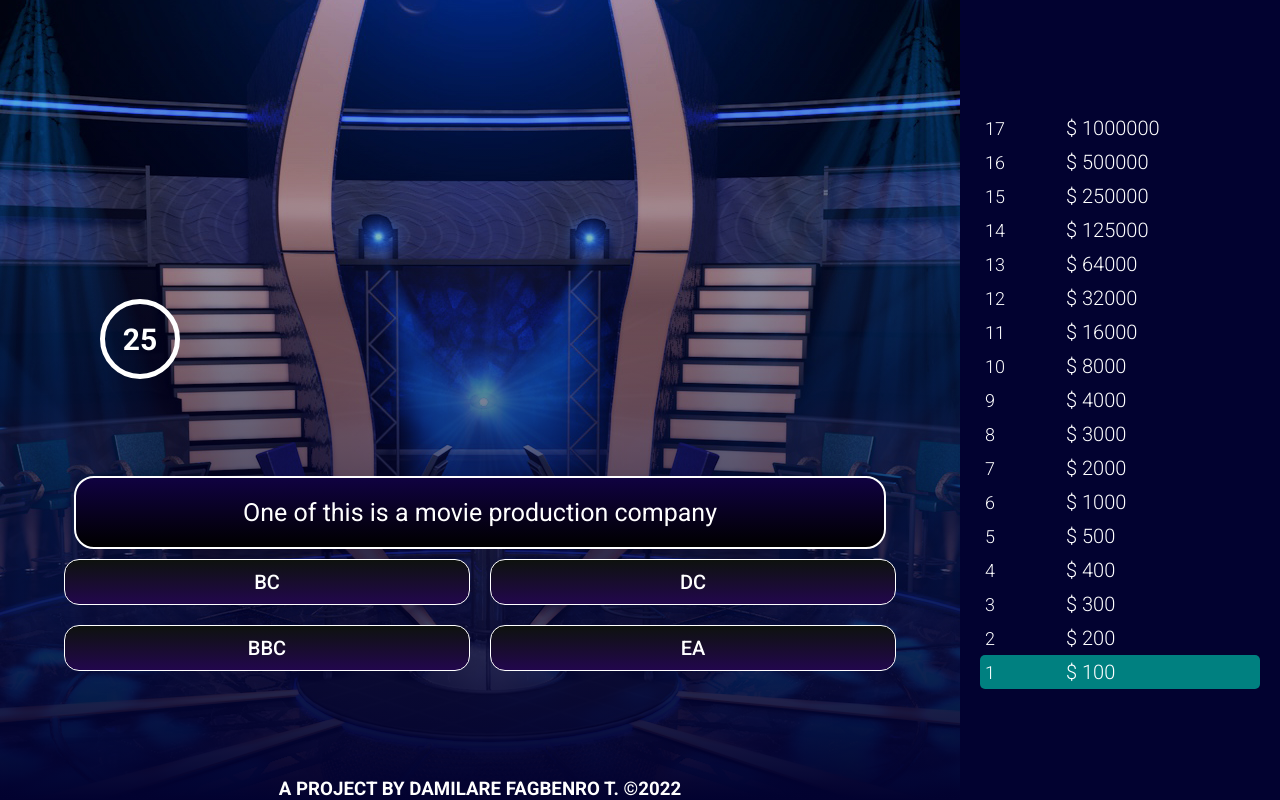
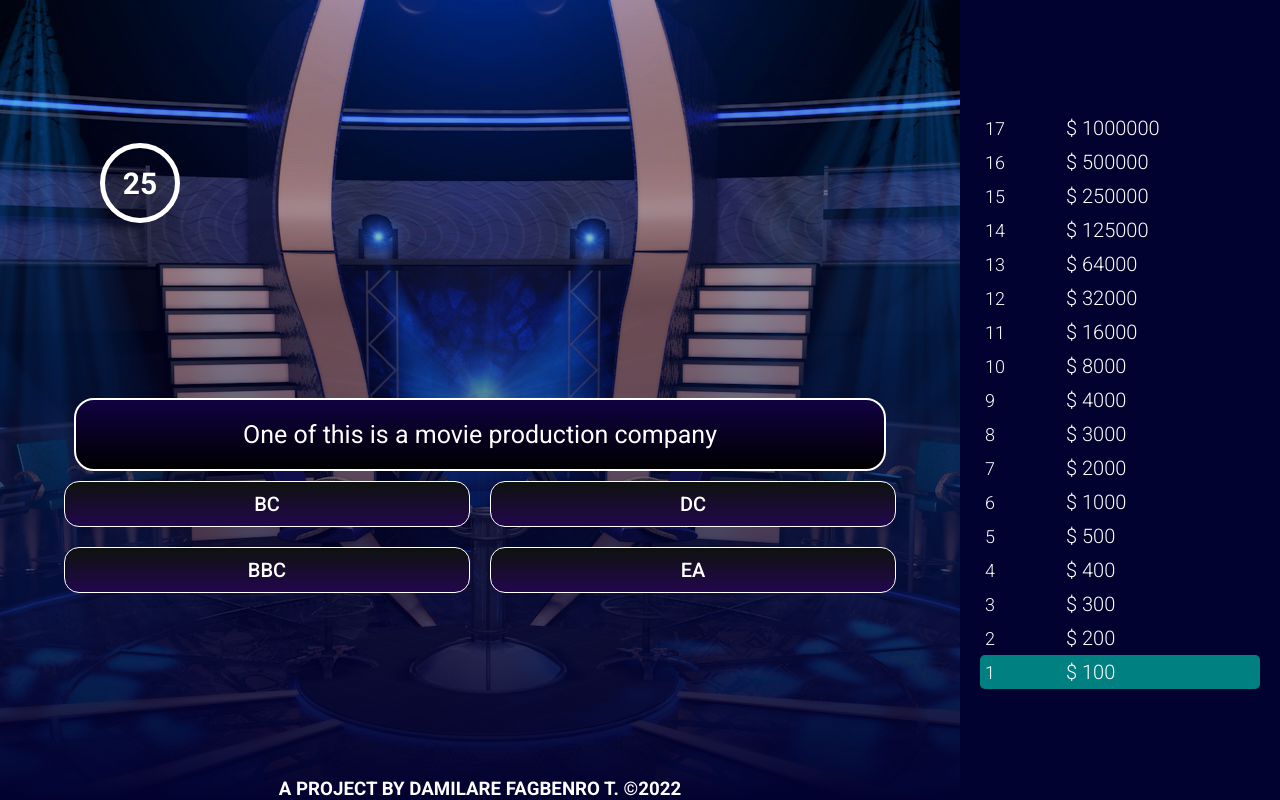
Before and after one commit to DamilareDremel/React_quiz_app, a React (Create React App) app: page / in a window 1280 px wide. Built offline with nearby package versions, Linux system fonts and the light colour scheme; no server answers.

Commit message:
Update App.css

```diff
--- a/src/App.css
+++ b/src/App.css
@@ -14,7 +14,7 @@
     flex-direction: column;
 }
 .top {
-    height: 50%;
+    height: 30%;
     position: relative;
 }
 .timer {
@@ -32,7 +32,7 @@
     left: 100px;
 }
 .bottom {
-    height: 50%;
+    height: 70%;
 }
 
 /* Pyramid */
```
